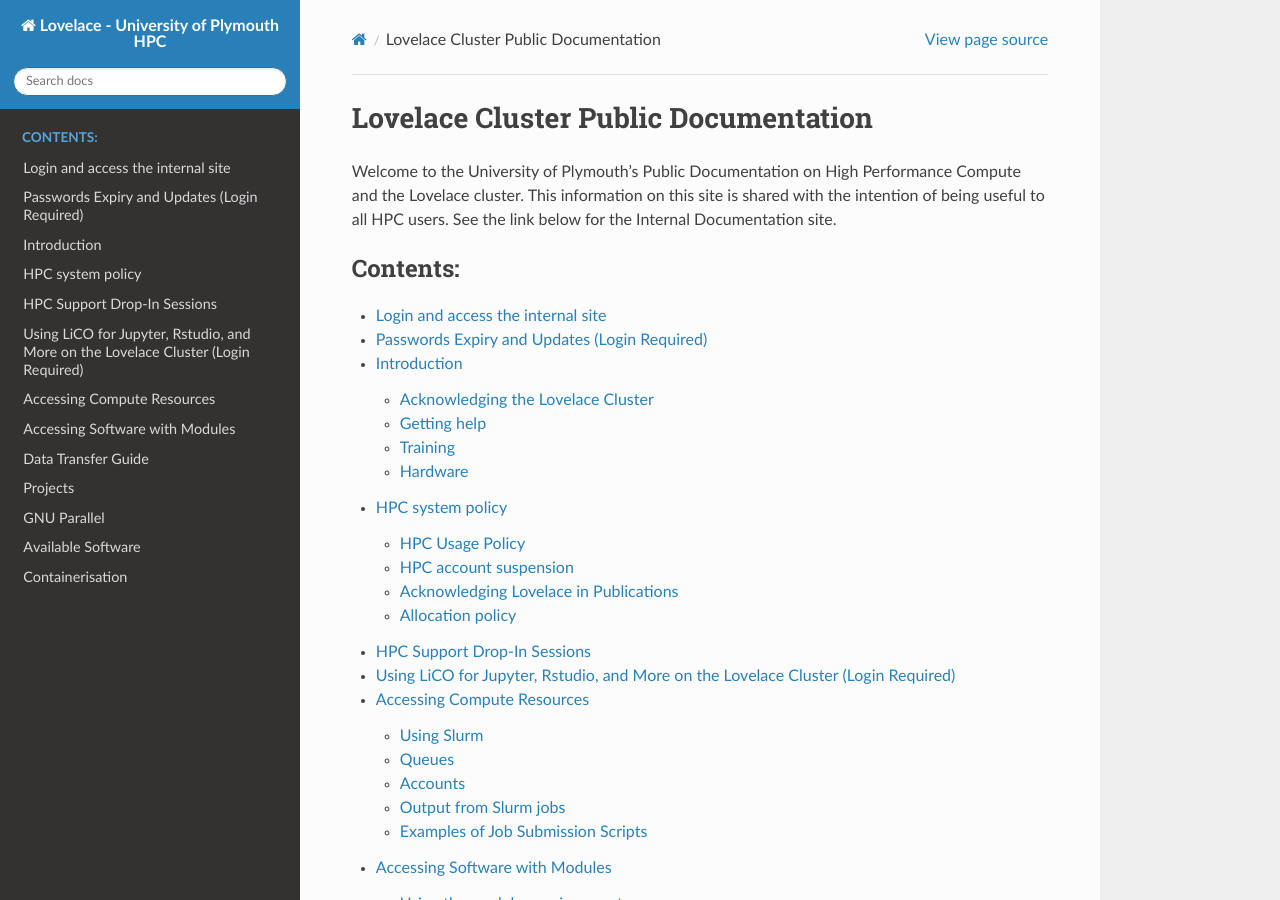
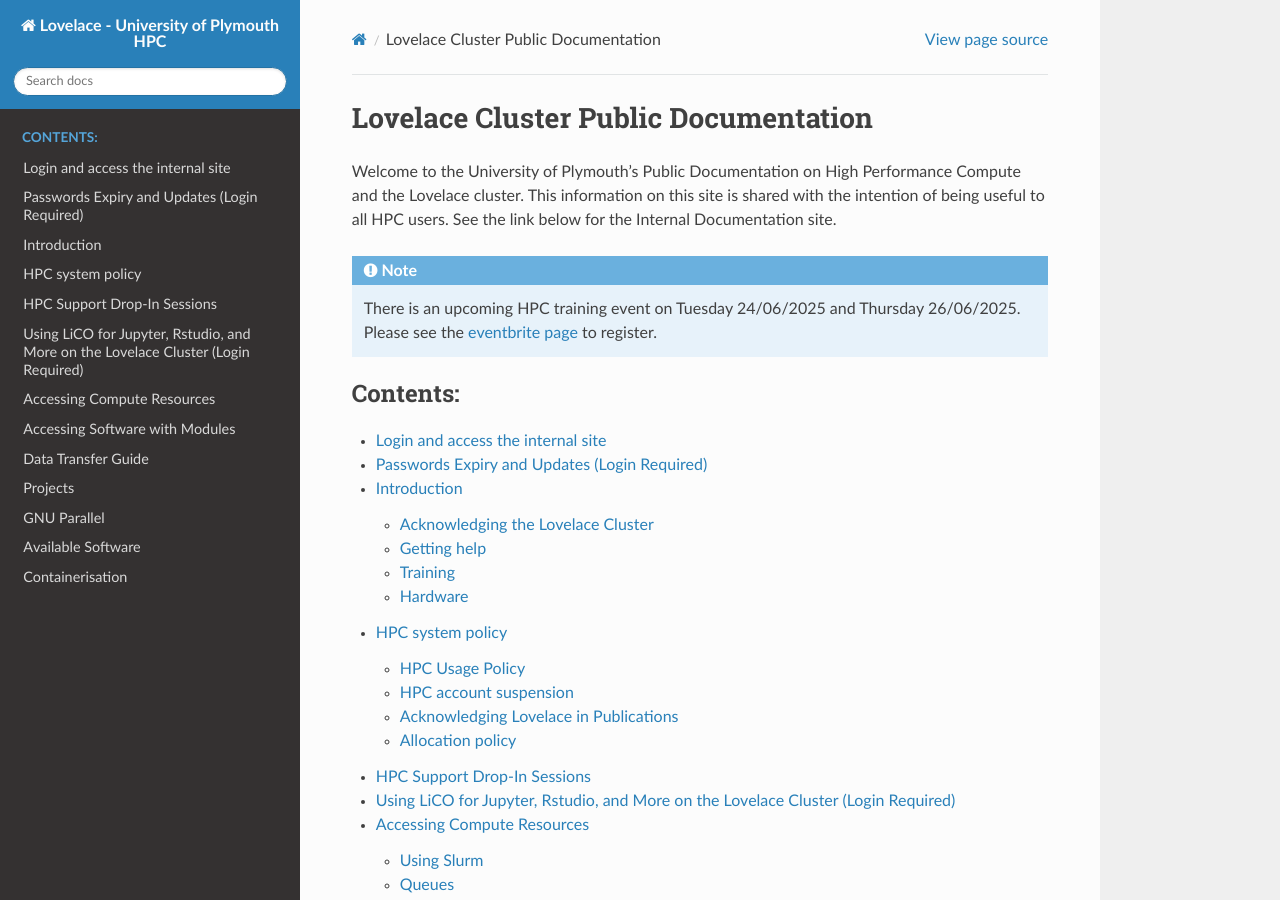
Before and after one commit to AbhinavPraveen/UoP-HPC-Docs, a Sphinx documentation site: the page built from source/index.rst, in a window 1280 px wide and 900 px high. Built offline with Sphinx 7.4.7 and the Read the Docs theme 3.1.0, drawn with Linux system fonts in a browser that asks for light colours.

Commit message:
Add note for training event

```diff
--- a/source/index.rst
+++ b/source/index.rst
@@ -7,6 +7,9 @@
 =====================================
 
 Welcome to the University of Plymouth's Public Documentation on High Performance Compute and the Lovelace cluster. This information on this site is shared with the intention of being useful to all HPC users. See the link below for the Internal Documentation site.
+
+.. note::
+   There is an upcoming HPC training event on Tuesday 24/06/2025 and Thursday 26/06/2025. Please see the `eventbrite page <https://www.eventbrite.co.uk/e/hpc-training-introduction-to-linux-and-hpc-tickets-1407341669819>`_ to register.
 
 .. toctree::
    :maxdepth: 2
```
